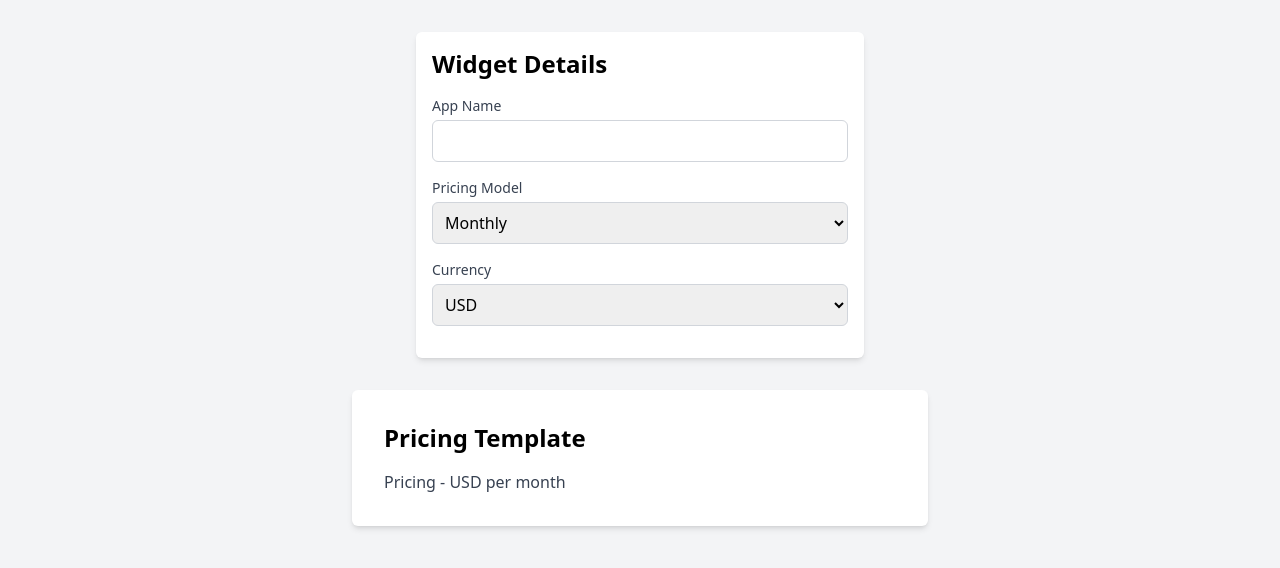
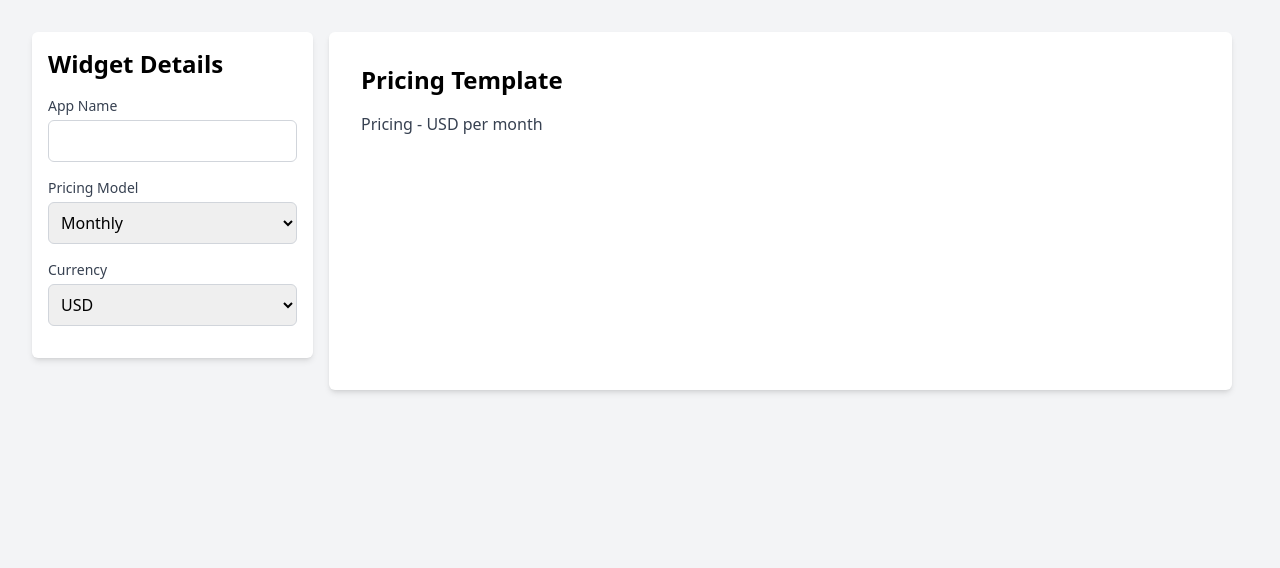
Before and after one commit to AnuragQ/PricingPageBuilderPro-SaaS-Pricing-Made-Simple, a React (Create React App) app in the folder frontend/: page /create-widget in a window 1280 px wide. Shown: the top 568 px of the page. Built offline with nearby package versions, Linux system fonts and the light colour scheme; the HTML template or start-up script is replaced by a standard one.

Commit message:
CreateWidget: Moved form details to left

```diff
--- a/frontend/src/routes/CreateWidget.js
+++ b/frontend/src/routes/CreateWidget.js
@@ -23,7 +23,8 @@ const CreateWidget = () => {
 
   return (
     <div className="min-h-screen bg-gray-100 p-8">
-      {/* Left Side - User Input Form */}
+      <div className="flex">
+        {/* Left Side - Widget Details Form */}
         <motion.div
           className="max-w-md mx-auto mb-8 p-4 bg-white rounded-md shadow-md"
           initial={{ x: '-100%' }}
@@ -72,7 +73,7 @@ const CreateWidget = () => {
 
         {/* Middle - Pricing Template Display */}
         <motion.div
-        className="max-w-xl mx-auto p-8 bg-white rounded-md shadow-md"
+          className="flex-1 mx-4 p-8 bg-white rounded-md shadow-md"
           initial={{ opacity: 0 }}
           animate={{ opacity: 1 }}
           transition={{ delay: 0.5, duration: 0.5 }}
@@ -81,6 +82,7 @@ const CreateWidget = () => {
           <p className="text-gray-700">{pricingTemplate}</p>
         </motion.div>
       </div>
+    </div>
   );
 };
 
```
Lines whose indentation alone changed are shown as unchanged.
